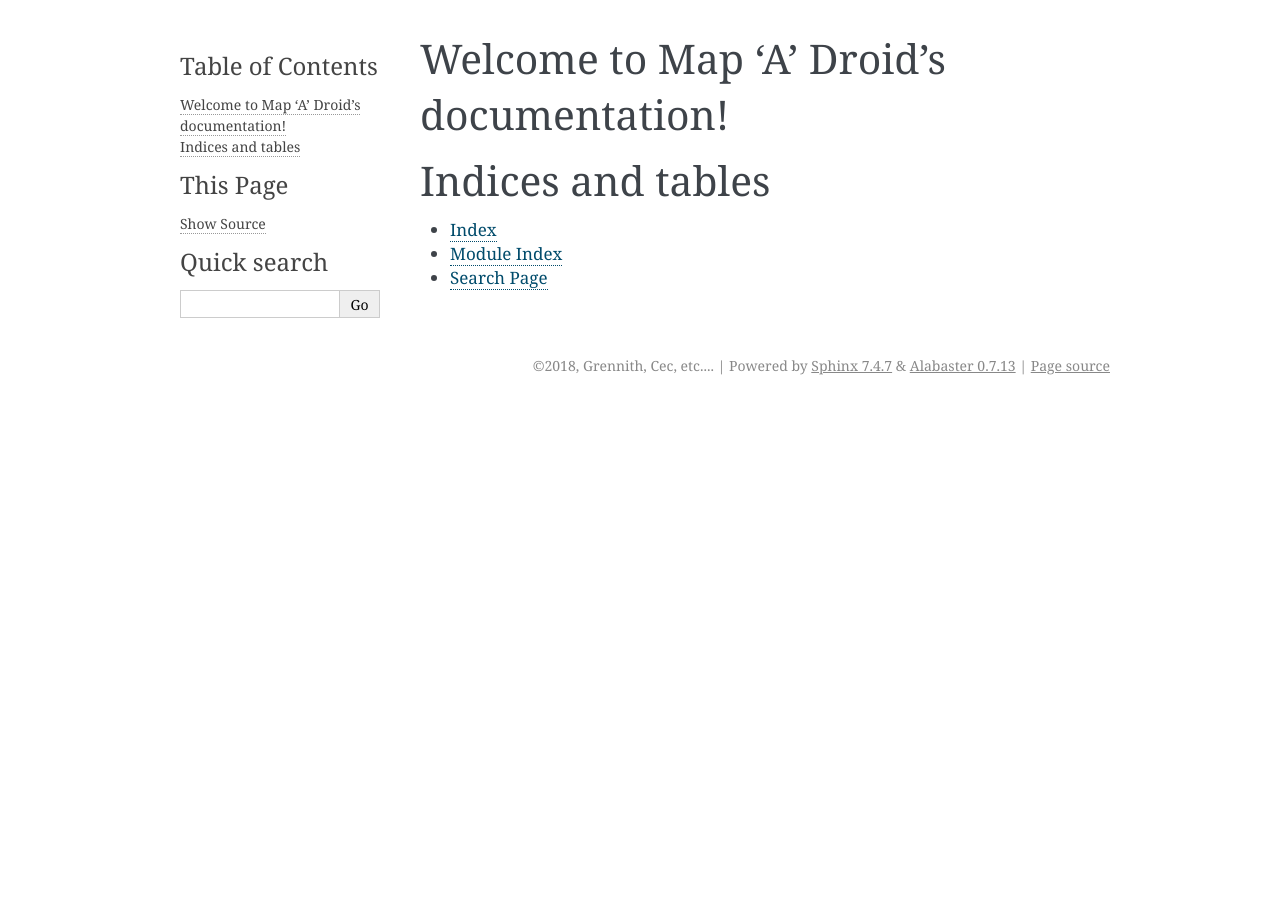
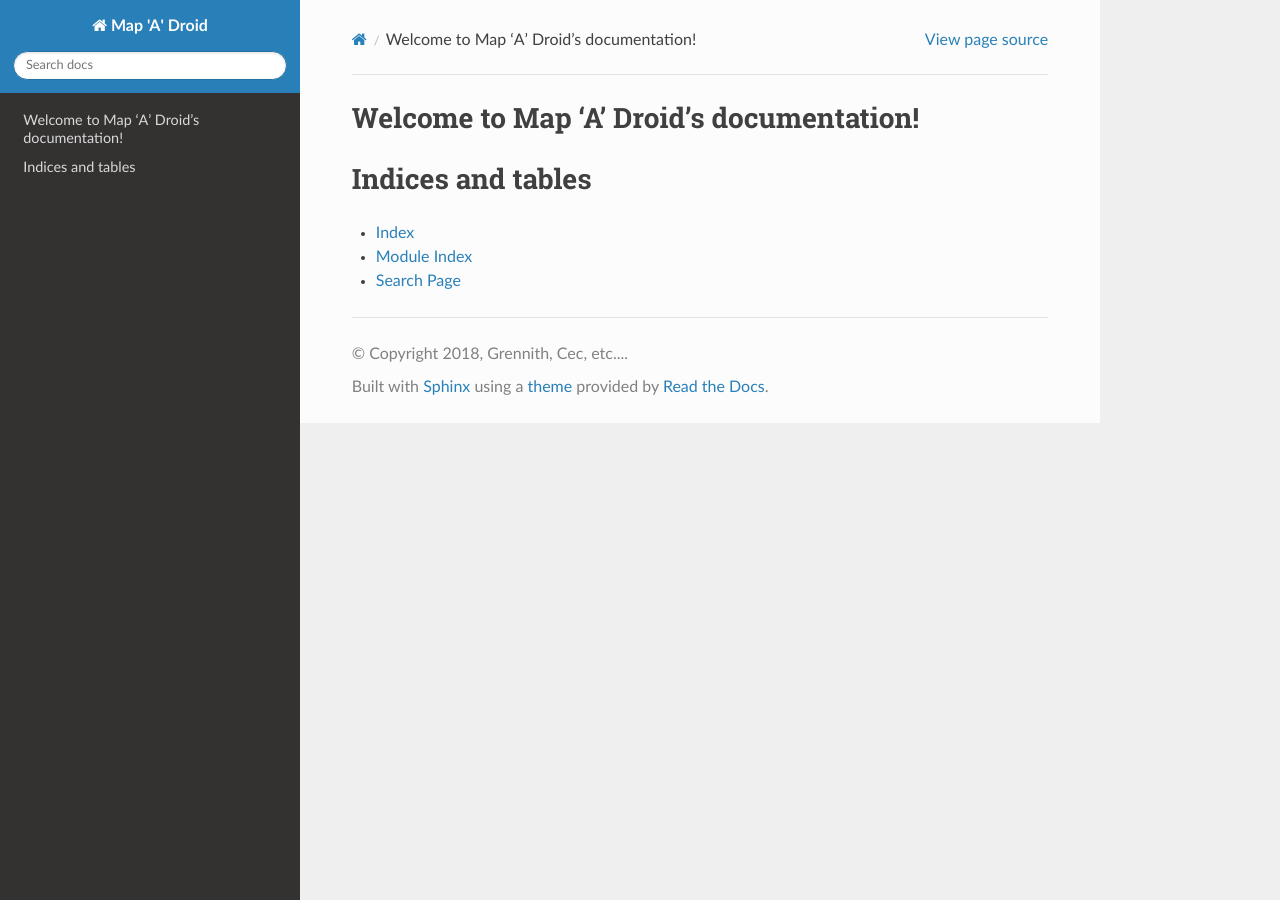
Before and after one commit to Grennith/Map-A-Droid, a Sphinx documentation site: the page built from docs/source/index.rst, in a window 1280 px wide. Built offline with Sphinx 7.4.7 and the Read the Docs theme 2.0.0, drawn with Linux system fonts in a browser that asks for light colours.

Commit message:
Sort theme

```diff
--- a/docs/source/conf.py
+++ b/docs/source/conf.py
@@ -66,7 +66,7 @@ language = None
 exclude_patterns = []
 
 # The name of the Pygments (syntax highlighting) style to use.
-pygments_style = None
+pygments_style = 'sphinx'
 
 
 # -- Options for HTML output -------------------------------------------------
@@ -74,7 +74,7 @@ pygments_style = None
 # The theme to use for HTML and HTML Help pages.  See the documentation for
 # a list of builtin themes.
 #
-html_theme = 'alabaster'
+html_theme = 'sphinx_rtd_theme'
 
 # Theme options are theme-specific and customize the look and feel of a theme
 # further.  For a list of options available for each theme, see the
```
Also changed, not shown: 6 other files.
